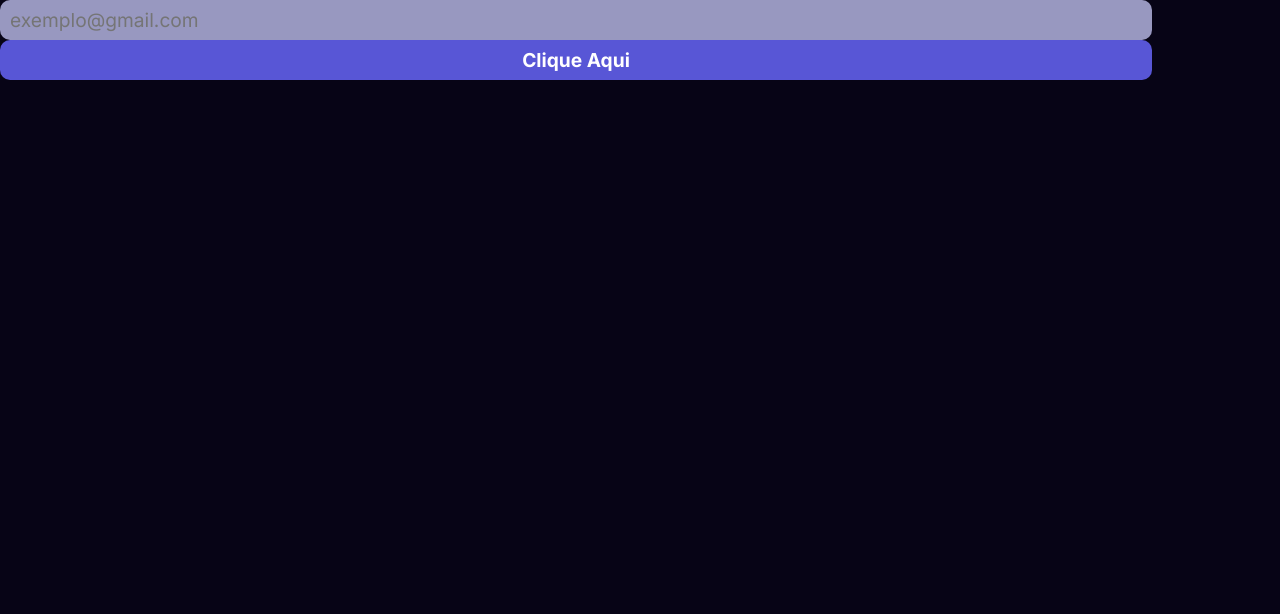
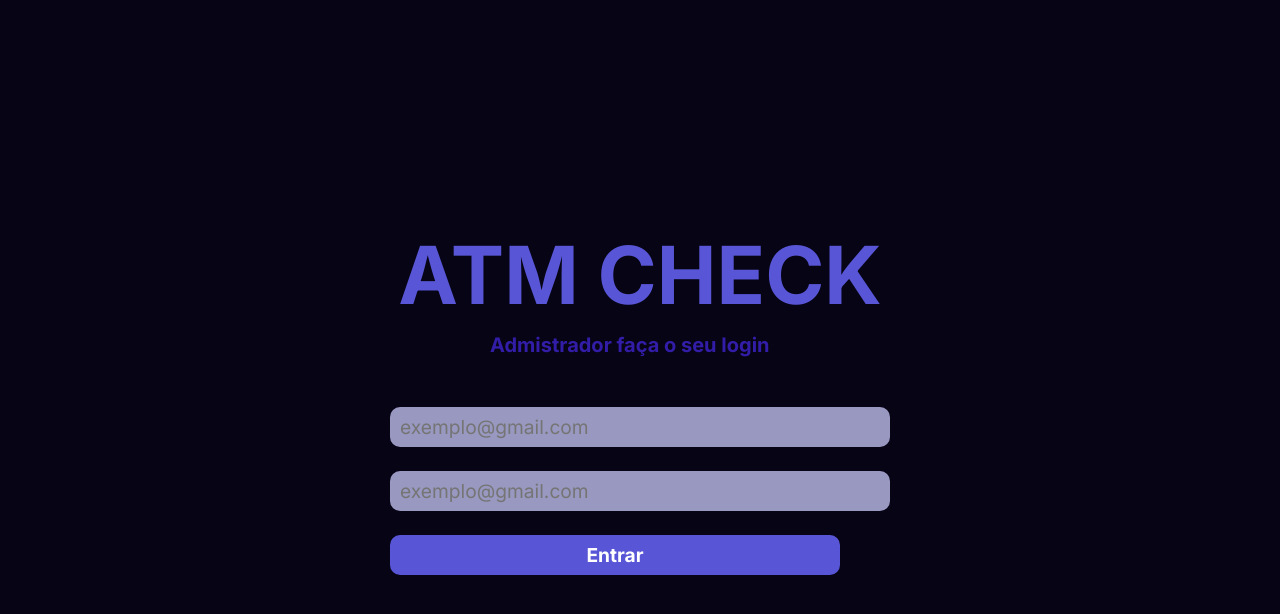
Before and after one commit to RICX-FN/ATM-CHECK, a React (Create React App) app in the folder frontend/: page /login-admin in a window 1280 px wide. Shown: the top 614 px of the page. Built offline with nearby package versions, Linux system fonts and the light colour scheme.

Commit message:
alterações na tela de login-adm

```diff
--- a/frontend/src/components/email-input/emailinput.css
+++ b/frontend/src/components/email-input/emailinput.css
@@ -1,7 +1,7 @@
 input {
     border: none;
     font-size: 1.2em;
-    width: 90%;
+    width: 500px;
     height: 40px;
     border-radius: 10px;
     color: #fff;
--- a/frontend/src/pages/login-admin/login-admin.css
+++ b/frontend/src/pages/login-admin/login-admin.css
@@ -0,0 +1,23 @@
+.Login-Admin {
+   display: flex;
+   justify-content: center;
+   align-items: center;
+   height: 100vh;
+}
+
+.login-box h1 {
+    font-size: 5rem;
+}
+
+.login-box h2 {
+    font-size: 20px;
+    margin-left: 100px;
+    color: #321DA8;
+}
+
+form {
+    display: flex;
+    margin-top: 50px;
+    flex-direction: column;
+    gap: 1.5rem;
+}
--- a/frontend/src/pages/login-admin/login-admin.tsx
+++ b/frontend/src/pages/login-admin/login-admin.tsx
@@ -13,13 +13,16 @@ function LoginAdmin() {
 
   return (
     <div className="Login-Admin">
+      <div className="login-box">
+        <h1> ATM CHECK</h1>
+        <h2>Admistrador faça o seu login</h2>
 
         <form onSubmit={handleSubmit}>
           <EmailInput value={email} onChange={(e) => setEmail(e.target.value)} required />
-
-          <Button label="Clique Aqui" />
+          <EmailInput value={email} onChange={(e) => setEmail(e.target.value)} required />
+          <Button label="Entrar" />
         </form>
-
+      </div>
     </div>
   );
 }
```
Lines whose indentation alone changed are shown as unchanged.
